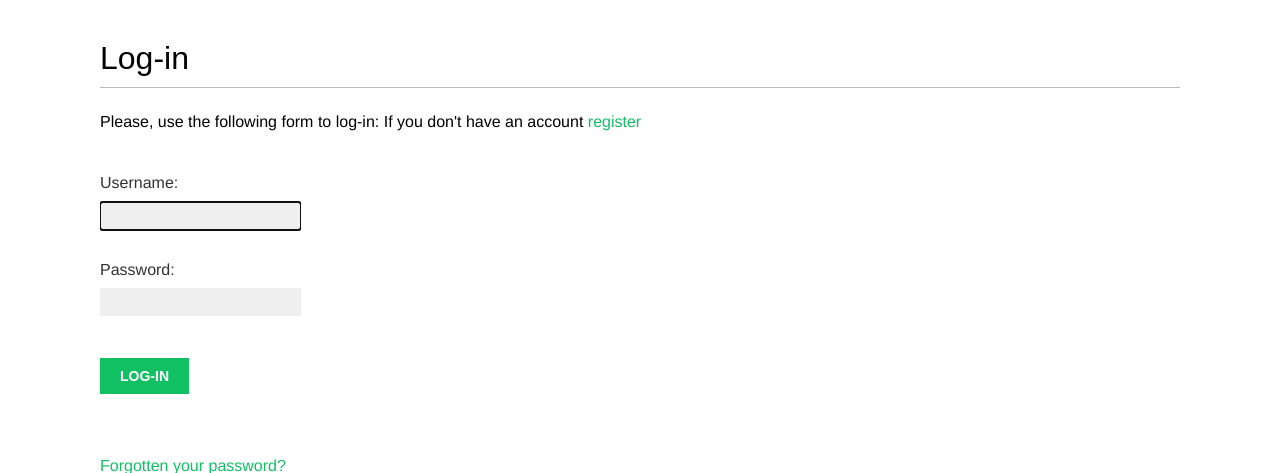
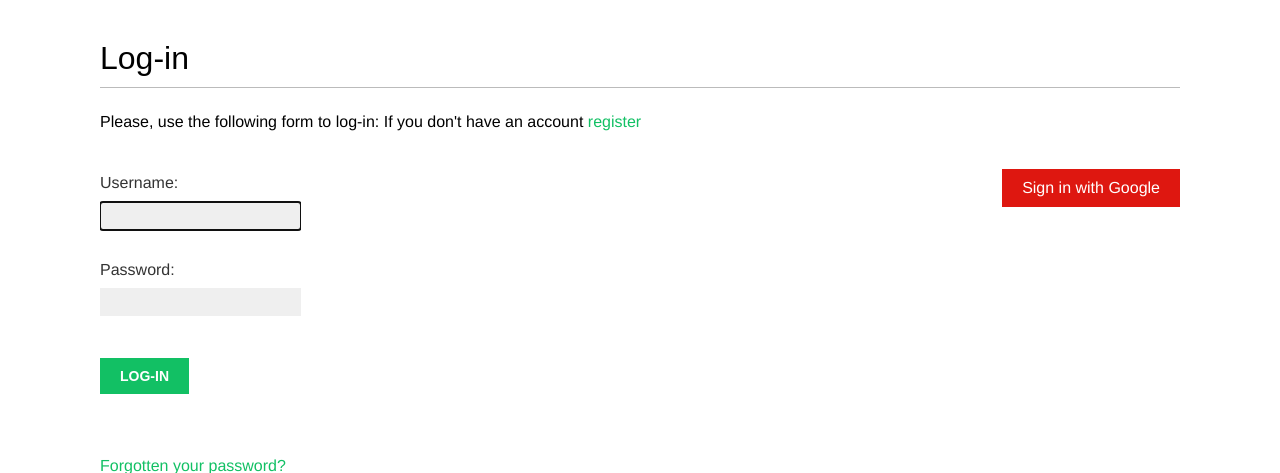
Before and after one commit to kaleb-mulugeta/bookmark_network, a Django app: page /account/login/ in a window 1280 px wide. Shown: the part 47-520 px from the top of the page. Run offline with Django 5.2, Linux system fonts and the light colour scheme; some web fonts are replaced.

Commit message:
Social auth with google email
Implemented social authentication with other online services using Python Social Auth.

```diff
--- a/account/templates/registration/login.html
+++ b/account/templates/registration/login.html
@@ -28,4 +28,14 @@
             </a>
         </p>
     </div>
+
+    <div class="social">
+        <ul>
+            <li class="google">
+                <a href="{% url "social:begin" "google-oauth2" %}">
+                    Sign in with Google
+                </a>
+            </li>
+        </ul>
+    </div>
 {% endblock %}
--- a/bookmarks/settings.py
+++ b/bookmarks/settings.py
@@ -11,7 +11,7 @@ https://docs.djangoproject.com/en/5.2/ref/settings/
 """
 
 from pathlib import Path
-
+from decouple import config
 # Build paths inside the project like this: BASE_DIR / 'subdir'.
 BASE_DIR = Path(__file__).resolve().parent.parent
 
@@ -136,4 +136,8 @@ MEDIA_ROOT = BASE_DIR / 'media'
 AUTHENTICATION_BACKENDS = [
     'django.contrib.auth.backends.ModelBackend',
     'account.authentication.EmailAuthBackend',
+    'social_core.backends.google.GoogleOAuth2',
 ]
+
+SOCIAL_AUTH_GOOGLE_OAUTH2_KEY=config('GOOGLE_OAUTH2_KEY')
+SOCIAL_AUTH_GOOGLE_OAUTH2_SECRET=config('GOOGLE_OAUTH2_SECRET')
```
Also changed, not shown: db.sqlite3, 1 other file.
